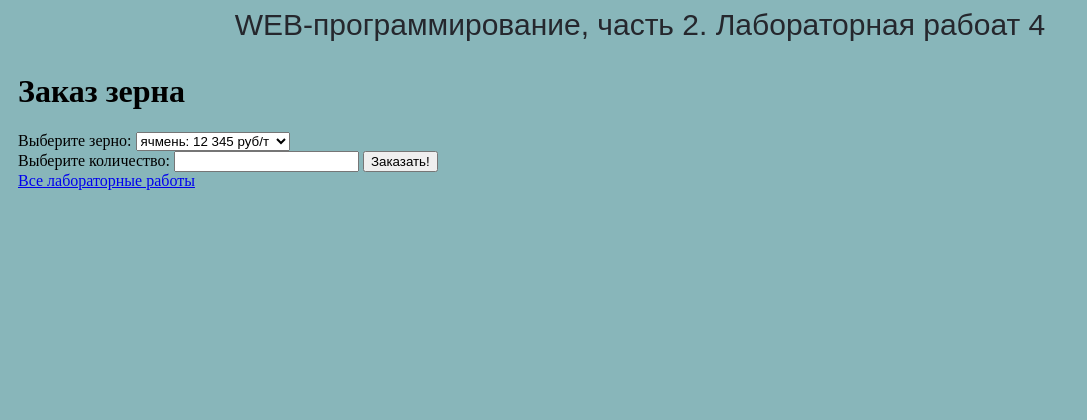
After one commit to Ex11eNTTT/my-labs-2-, a Flask app: page /lab4/zerno in a window 1280 px wide. The commit adds this page. Shown: the top 420 px of the page, without its empty margins (0-1087 px from the left). Run offline with Flask 3, Linux system fonts and the light colour scheme.

Commit message:
Заказ зерна

```diff
--- a/lab4.py
+++ b/lab4.py
@@ -177,3 +177,41 @@ def holod():
     temp = request.form.get('temp')
     session['temp'] = temp
     return redirect('/lab4/holod')
+
+
+
+@lab4.route('/lab4/zerno', methods=['GET', 'POST'])
+def zerno():
+    if request.method == 'GET':
+            return render_template('lab4/zerno.html')
+
+
+    zerno = request.form.get('zerno')
+    col = request.form.get('col')
+    if zerno == 'yachmen':
+        zerno = 'ячмень'
+        price = 12345
+    elif zerno == 'oves':
+        zerno = 'овес'
+        price = 8522
+    elif zerno == 'psheno':
+        zerno = 'пшеница'
+        price = 8722
+    else:
+        zerno = 'рожь'
+        price = 14111
+
+
+    if int(col) == 0:
+        error = "Вес может быть строго больше 0!"
+        return render_template('lab4/zerno.html', error=error)
+    elif int(col) > 500:
+        error = "Такого объема сейчас не в наличии"
+        return render_template('lab4/zerno.html', error=error)
+    elif int(col) < 50:
+        price = price * int(col)
+        return render_template('lab4/zerno.html', price=price, zerno=zerno)
+    else:
+        skidka = 'Скидка применена за большой объем'
+        price = price*int(col) - (price*int(col)*0.1)
+        return render_template('lab4/zerno.html', price=price, zerno=zerno, skidka=skidka)
--- a/templates/lab4/lab4.html
+++ b/templates/lab4/lab4.html
@@ -14,5 +14,6 @@
         <li><a href="/lab4/tree">Деревья</a></li>
         <li><a href="/lab4/login">Авторизация</a></li>
         <li><a href="/lab4/holod">Холодильник</a></li>
+        <li><a href="/lab4/zerno">Зерно</a></li>
     </ol>
 {%endblock%}
--- /dev/null
+++ b/templates/lab4/zerno.html
@@ -0,0 +1,27 @@
+{% extends "base.html" %}
+{%block lab%}Лабораторная рабоат 4{%endblock%}
+
+
+{%block main%}
+    <h1>Заказ зерна</h1>
+    <form method="post">
+        {%if price%}
+        <div>Вы заказли {{zerno}} на сумму {{price}} рублей {%if skidka%}Скидка 10% за большой объем{%else%}{%endif%}</div>
+        {%else%}
+        <label for="zerno">Выберите зерно: </label>
+        <select id="zerno" name="zerno" required>
+            <option value="yachmen">ячмень: 12 345 руб/т</option>
+            <option value="oves">овес: 8 522 руб/т</option>
+            <option value="psheno">пшеница: 8 722 руб/т</option>
+            <option value="rozh">рожь: 14 111 руб/т</option>
+        </select><br>
+        <label for="col">Выберите количество: </label>
+        <input type="number" id="col" name="col" required>
+        <button type="submit">Заказать!</button>
+        {%endif%}
+        {%if error%}
+        <div>{{error}}</div>
+        {%else%}
+        {%endif%}
+    </form>
+{%endblock%}
```
